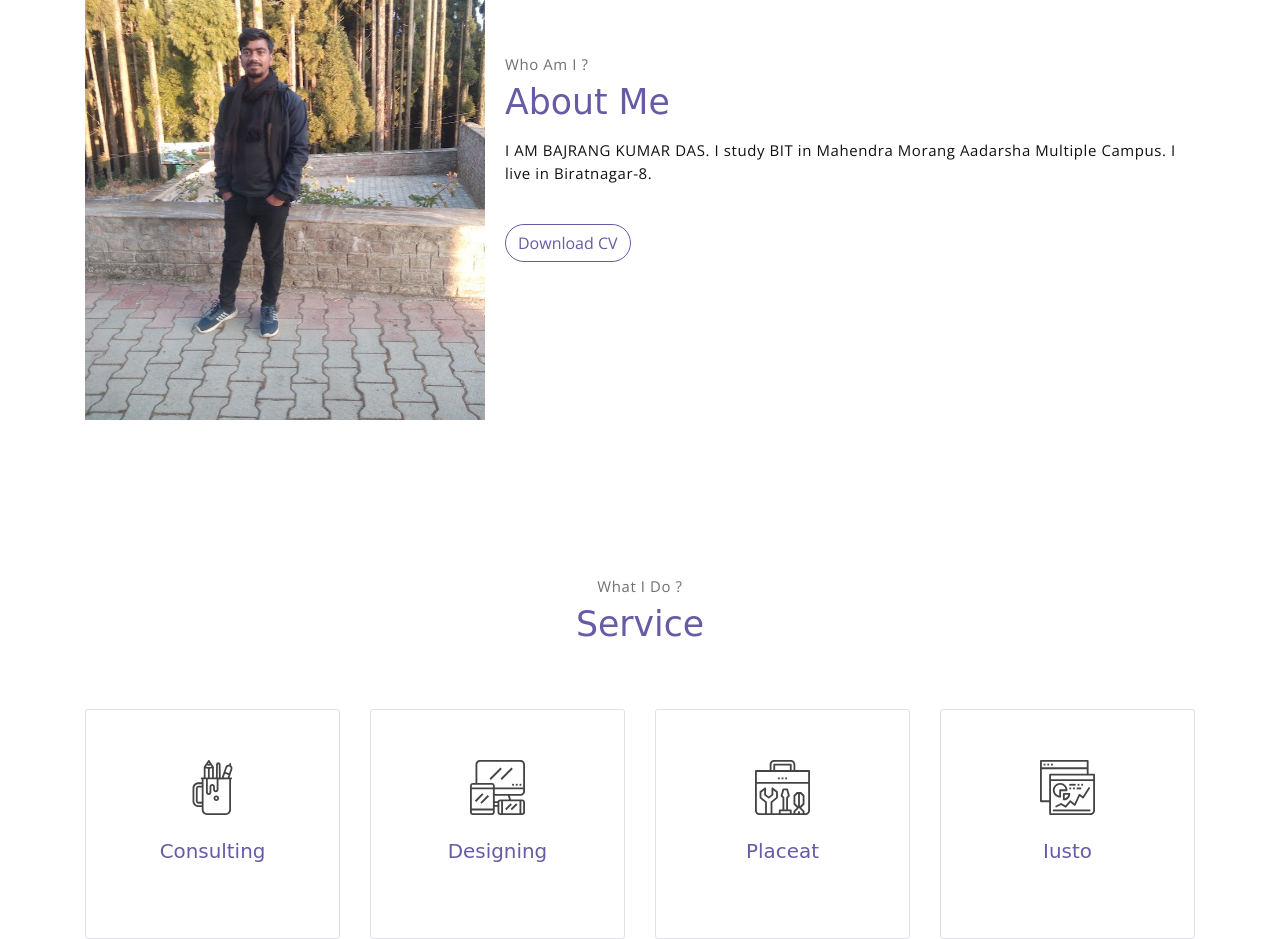
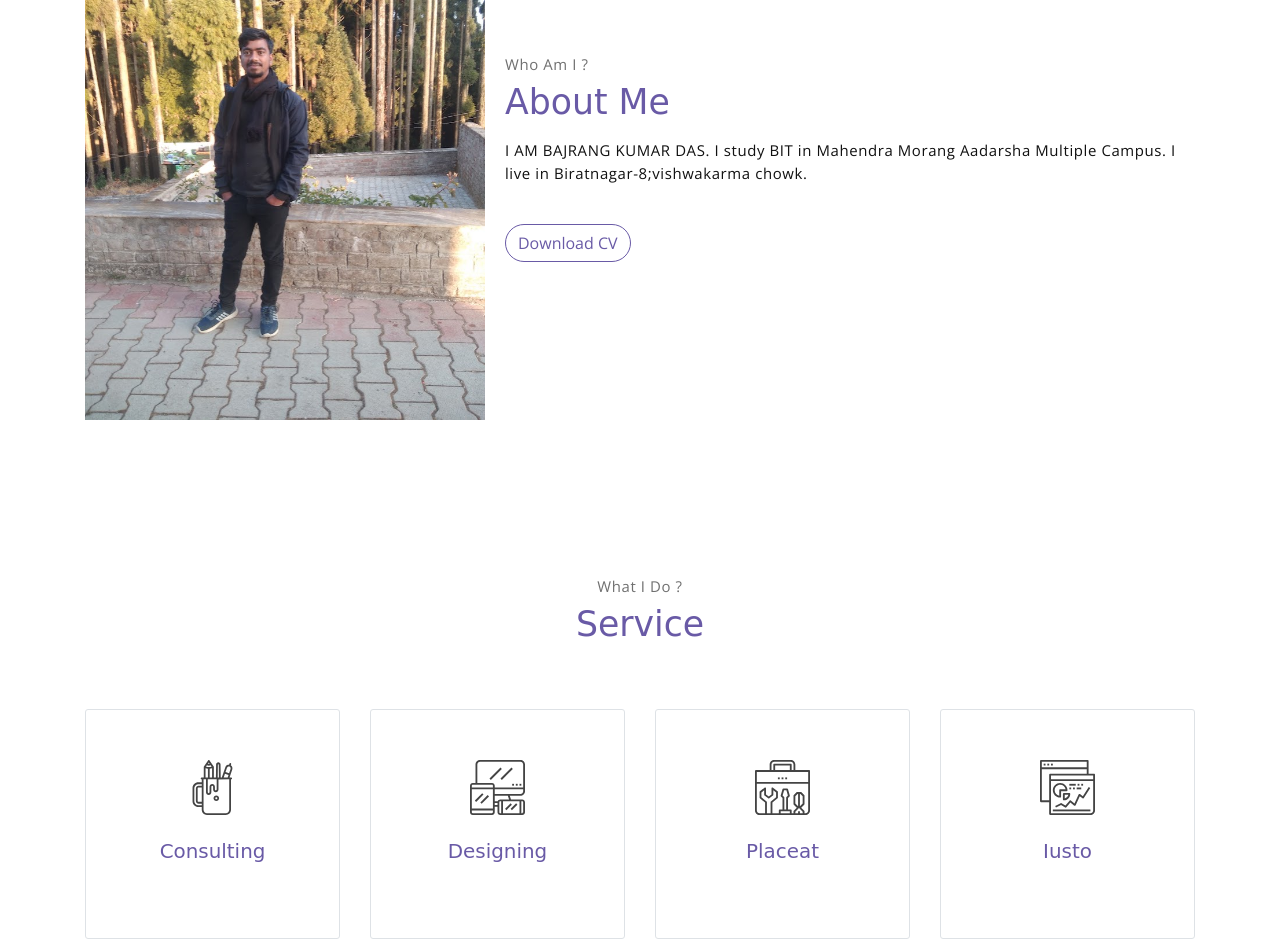
Before and after one commit to Bajrangdas/website, a plain HTML site: page index.html in a window 1280 px wide. Shown: the part 920-1859 px from the top of the page. Drawn offline with nearby package versions, Linux system fonts and the light colour scheme; a web font is replaced by a local one.

Commit message:
Update index.html

```diff
--- a/index.html
+++ b/index.html
@@ -74,7 +74,7 @@
                 <div class="about-caption">
                     <p class="section-subtitle">Who Am I ?</p>
                     <h2 class="section-title mb-3">About Me</h2>
-                    <p>I AM BAJRANG KUMAR DAS. I study BIT in Mahendra Morang Aadarsha Multiple Campus. I live in  Biratnagar-8.</p>
+                    <p>I AM BAJRANG KUMAR DAS. I study BIT in Mahendra Morang Aadarsha Multiple Campus. I live in  Biratnagar-8;vishwakarma chowk.</p>
                     <button class="btn-rounded btn btn-outline-primary mt-4">Download CV</button>
                 </div>
             </div><!-- end of about wrapper -->
```
